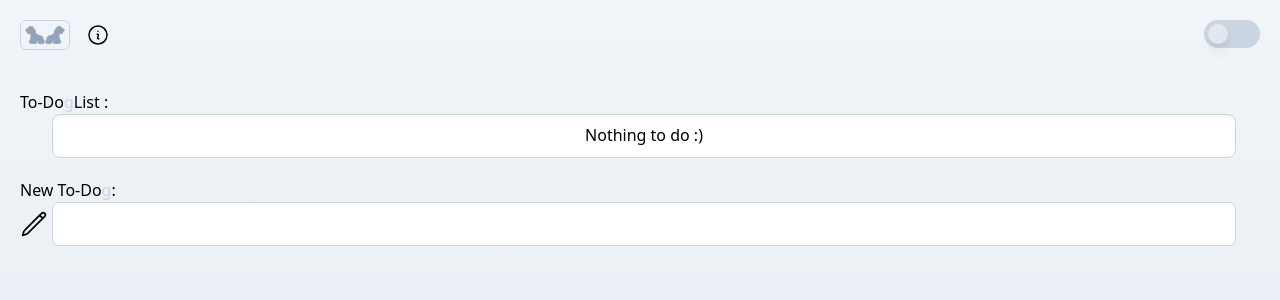
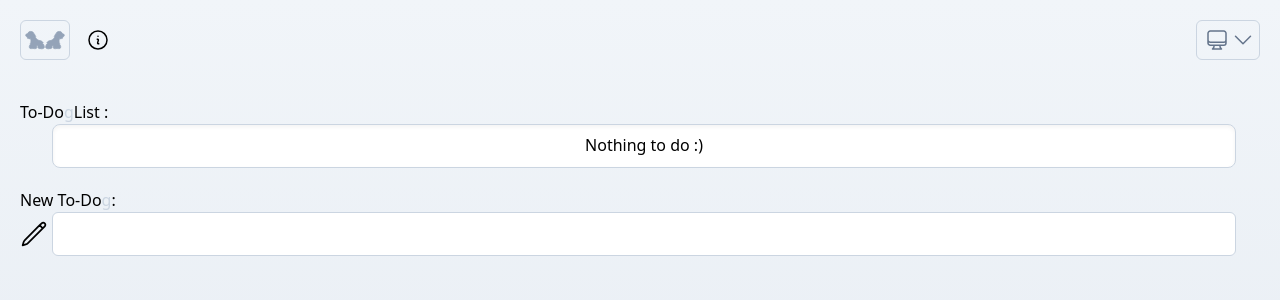
Before and after one commit to Daiius/to-dog-list, a React (Vite) app in the folder web/: page / in a window 1280 px wide. Shown: the top 300 px of the page. Built offline with nearby package versions, Linux system fonts and the light colour scheme.

Commit message:
HeaderのSwitch類の修正
- HeadingSwitchのサイズ微調整
- ThemeSwitch→ThemeDropdownへ

```diff
--- /dev/null
+++ b/web/src/components/base/ChevronDownIcon.tsx
@@ -0,0 +1,22 @@
+import { clsx } from 'clsx'
+
+export const ChevronDownIcon = ({
+  className
+}: {
+  className?: string;
+}) => (
+  <svg
+    xmlns="http://www.w3.org/2000/svg"
+    fill="none"
+    viewBox="0 0 24 24"
+    strokeWidth={1.5}
+    stroke="currentColor"
+    className={clsx(className)}
+  >
+    <path
+      strokeLinecap="round"
+      strokeLinejoin="round"
+      d="m19.5 8.25-7.5 7.5-7.5-7.5"
+    />
+  </svg>
+)
--- /dev/null
+++ b/web/src/components/base/ComputerDesktopIcon.tsx
@@ -0,0 +1,21 @@
+import { clsx } from 'clsx'
+
+export const ComputerDesktopIcon = ({
+  className
+}: {
+  className?: string;
+}) => (
+  <svg
+    xmlns="http://www.w3.org/2000/svg"
+    fill="none"
+    viewBox="0 0 24 24"
+    strokeWidth={1.5}
+    stroke="currentColor"
+    className={clsx(className)}
+  >
+    <path
+      strokeLinecap="round"
+      strokeLinejoin="round"
+      d="M9 17.25v1.007a3 3 0 0 1-.879 2.122L7.5 21h9l-.621-.621A3 3 0 0 1 15 18.257V17.25m6-12V15a2.25 2.25 0 0 1-2.25 2.25H5.25A2.25 2.25 0 0 1 3 15V5.25m18 0A2.25 2.25 0 0 0 18.75 3H5.25A2.25 2.25 0 0 0 3 5.25m18 0V12a2.25 2.25 0 0 1-2.25 2.25H5.25A2.25 2.25 0 0 1 3 12V5.25" />
+  </svg>
+)
--- a/web/src/components/case/HeadingSwitch.tsx
+++ b/web/src/components/case/HeadingSwitch.tsx
@@ -15,7 +15,7 @@ export const HeadingSwitch = () => {
       className={clsx(
         'border border-1 border-slate-300 dark:border-slate-500 rounded-md',
         'text-slate-500 dark:text-slate-400',
-        'p-1',
+        'p-1 h-10',
       )}
     >
       <HeadingIcon headingTrained={headingTrained} />
--- a/web/src/components/case/ThemeSwitch.tsx
+++ b/web/src/components/case/ThemeSwitch.tsx
@@ -1,14 +1,31 @@
 
 import { clsx } from 'clsx'
+import type { ReactNode } from 'react'
 
 import { useTheme } from 'next-themes'
-
-import { Switch } from '@headlessui/react'
+import {
+  Menu,
+  MenuButton,
+  MenuItem,
+  MenuItems,
+} from '@headlessui/react'
 
 import { MoonIcon } from '@/components/base/MoonIcon'
 import { SunIcon } from '@/components/base/SunIcon'
+import { ComputerDesktopIcon } from '@/components/base/ComputerDesktopIcon'
+import { ChevronDownIcon } from '@/components/base/ChevronDownIcon'
+import { useSettings } from '@/providers/SettingsProvider'
 
-import { useSettings } from '@/providers/SettingsProvider'
+const themes = ['light', 'dark', 'system'] as const
+type Themes = typeof themes[number]
+
+const themeIcons: {
+  [theme in Themes]: ReactNode
+} = {
+  'dark': <MoonIcon className='size-6' />,
+  'light': <SunIcon className='size-6' />,
+  'system': <ComputerDesktopIcon className='size-6' />,
+}
 
 export const ThemeSwitch = ({ className }: { className?: string }) => {
   const { setTheme, theme } = useTheme()
@@ -16,39 +33,55 @@ export const ThemeSwitch = ({ className }: { className?: string }) => {
 
   if (!mounted) return null
 
+  const currentTheme = (
+    (theme != null && (theme in themeIcons))
+      ? theme
+      : 'system'
+  ) as Themes
+
   return (
-    <Switch
-      checked={theme === 'dark'}
-      onChange={(v) => (v ? setTheme('dark') : setTheme('light'))}
-      className={clsx(
-        'group flex h-7 w-14 cursor-pointer rounded-full',
-        'bg-slate-300 dark:bg-slate-400 p-1',
-        'transition-colors duration-200 ease-in-out',
-        'focus:outline-none',
-        'dark:data-[focus]:outline-white data-[focus]:outline-slate-500',
-        'ms-auto',
-        className,
-      )}
-    >
-      <div
+    <div className={clsx('w-16 h-10', className)}>
+    <Menu>
+      <MenuButton
         className={clsx(
-          'absolute transition-transform duration-800 text-white',
-          'translate-x-7 dark:text-slate-600',
-          'dark:translate-x-1',
+          'inline-flex items-center',
+          'rounded-md w-16 h-10',
+          'border border-slate-300 dark:border-slate-500',
+          'text-slate-500 dark:text-slate-400',
+          'relative',
         )}
       >
-        {theme === 'light' && <SunIcon className="size-5" />}
-        {theme === 'dark' && <MoonIcon className="size-5" />}
-      </div>
-      <span
-        aria-hidden={true}
+        <div className='absolute left-2'>
+          {themeIcons[currentTheme]}
+        </div>
+        <ChevronDownIcon className='absolute size-6 right-1' />
+      </MenuButton>
+      <MenuItems
+        transition
+        anchor='bottom start'
         className={clsx(
-          'absolute point-events-none inline-block size-5',
-          'translate-x-0 rounded-full dark:bg-slate-600 bg-slate-200 ring-0 shadow-lg',
-          'transition duration-200 ease-in-out',
-          'group-data-[checked]:translate-x-7',
+          'w-16 origin-top-right rounded-md',
+          'border border-white/5 bg-black/5 dark:bg-white/5',
+          'flex flex-col items-center',
+          'text-slate-500 dark:text-slate-300',
         )}
-      />
-    </Switch>
+      >
+        {themes.map(theme =>
+          <MenuItem key={theme} >
+            <button
+              className={clsx(
+                'h-10 w-full',
+                'dark:hover:bg-white/10 hover:bg-black/10',
+                'flex flex-col items-center justify-center',
+              )}
+              onClick={() => setTheme(theme)}
+            >
+              {themeIcons[theme]}
+            </button>
+          </MenuItem>
+        )}
+      </MenuItems>
+    </Menu>
+    </div>
   )
 }
--- a/web/src/components/domain/Header.tsx
+++ b/web/src/components/domain/Header.tsx
@@ -11,11 +11,11 @@ import { HelpButton } from '@/components/case/HelpButton'
 export const Header = () => {
   const [open, setOpen] = useState<boolean>(false)
   return (
-    <div className="w-full flex flex-row p-5 gap-4">
+    <div className="w-full flex flex-row gap-4 p-5 items-center">
       <HelpDialog open={open} onClose={() => setOpen(false)} />
       <HeadingSwitch />
       <HelpButton onClick={() => setOpen(true)} />
-      <ThemeSwitch />
+      <ThemeSwitch  className='ml-auto'/>
     </div>
   )
 }
```
